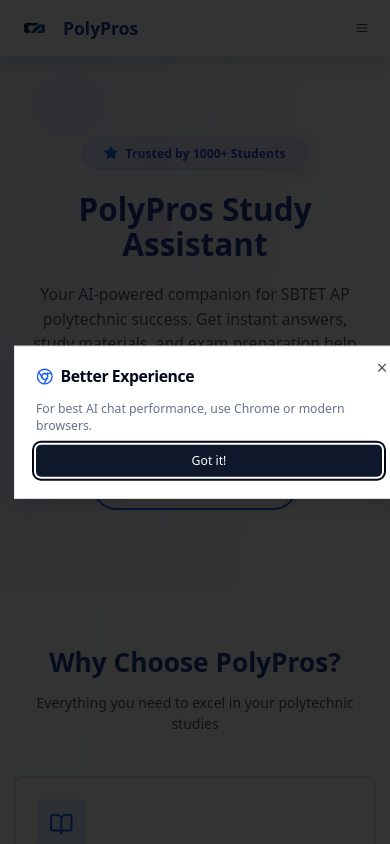
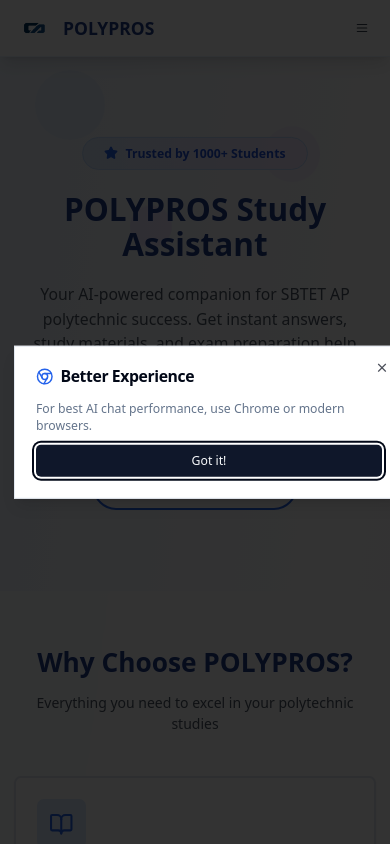
Before and after one commit to saichowdary-62/polypros-study-buddy-ai, a React (Vite) app: page / in a window 390 px wide. Shown: the top 844 px of the page. Built offline with nearby package versions, Linux system fonts and the light colour scheme.

Commit message:
Updated Index.tsx

```diff
--- a/src/pages/Index.tsx
+++ b/src/pages/Index.tsx
@@ -60,7 +60,7 @@ const Index = () => {
           <div className="flex justify-between items-center h-16">
             <div className="flex items-center space-x-2 animate-fade-in">
               <img src="/polylogo-removebg-preview.png" alt="PolyPros Logo" className="h-12 w-12 object-contain" />
-              <span className="text-xl sm:text-2xl font-bold text-blue-900 hover:text-blue-700 transition-colors duration-300">PolyPros</span>
+              <span className="text-xl sm:text-2xl font-bold text-blue-900 hover:text-blue-700 transition-colors duration-300">POLYPROS</span>
             </div>
 
             {/* Desktop Navigation */}
@@ -147,7 +147,7 @@ const Index = () => {
               </div>
             </div>
             <h1 className="text-4xl sm:text-5xl md:text-6xl font-bold text-blue-900 mb-6 animate-slide-up">
-              PolyPros Study Assistant
+              POLYPROS Study Assistant
             </h1>
             <p className="text-lg sm:text-xl text-gray-600 mb-8 max-w-2xl mx-auto animate-fade-in-delayed opacity-0 px-4" style={{ animationDelay: '0.3s', animationFillMode: 'forwards' }}>
               Your AI-powered companion for SBTET AP polytechnic success. Get instant answers, study materials, and exam preparation help 24/7
@@ -181,7 +181,7 @@ const Index = () => {
       <section className="py-16 px-4 sm:px-6 lg:px-8 bg-white/80 backdrop-blur-sm">
         <div className="max-w-6xl mx-auto">
           <div className="text-center mb-12">
-            <h2 className="text-3xl sm:text-4xl font-bold text-blue-900 mb-4 animate-fade-in">Why Choose PolyPros?</h2>
+            <h2 className="text-3xl sm:text-4xl font-bold text-blue-900 mb-4 animate-fade-in">Why Choose POLYPROS?</h2>
             <p className="text-gray-600 max-w-2xl mx-auto animate-fade-in-delayed opacity-0" style={{ animationDelay: '0.2s', animationFillMode: 'forwards' }}>
               Everything you need to excel in your polytechnic studies
             </p>
@@ -301,10 +301,8 @@ const Index = () => {
             {/* Brand Section */}
             <div className="text-center md:text-left animate-fade-in">
               <div className="flex items-center justify-center md:justify-start space-x-3 mb-4">
-                <div className="bg-white p-2 rounded-xl">
-                  <img src="/polylogo-removebg-preview.png" alt="PolyPros Logo" className="h-12 w-12 object-contain" />
-                </div>
-                <span className="text-2xl sm:text-3xl font-bold">PolyPros</span>
+                <img src="/polylogo-removebg-preview.png" alt="PolyPros Logo" className="h-12 w-12 object-contain" />
+                <span className="text-2xl sm:text-3xl font-bold">POLYPROS</span>
               </div>
               <p className="text-blue-200 mb-4 leading-relaxed">
                 Your trusted AI-powered study companion for SBTET AP polytechnic success. Learn smarter, not harder.
@@ -368,7 +366,7 @@ const Index = () => {
           <div className="border-t border-blue-700/50 pt-8 animate-fade-in" style={{ animationDelay: '0.4s' }}>
             <div className="flex flex-col md:flex-row justify-between items-center space-y-4 md:space-y-0">
               <p className="text-blue-300 text-sm text-center md:text-left">
-                © 2025 PolyPros. All rights reserved.
+                © 2025 POLYPROS. All rights reserved.
               </p>
               <div className="flex items-center space-x-2 text-sm text-blue-300">
                 <span>Built with</span>
```
